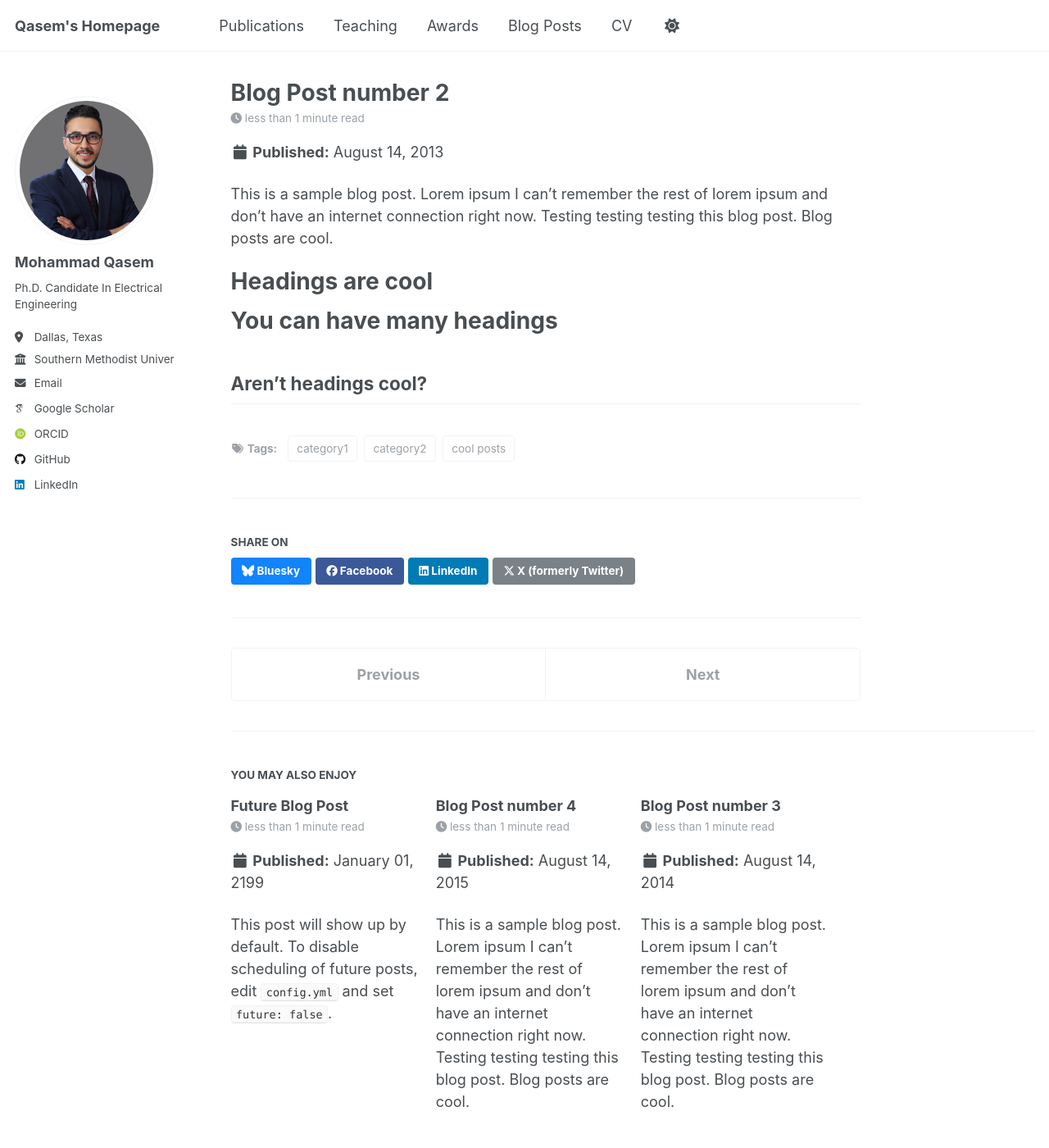
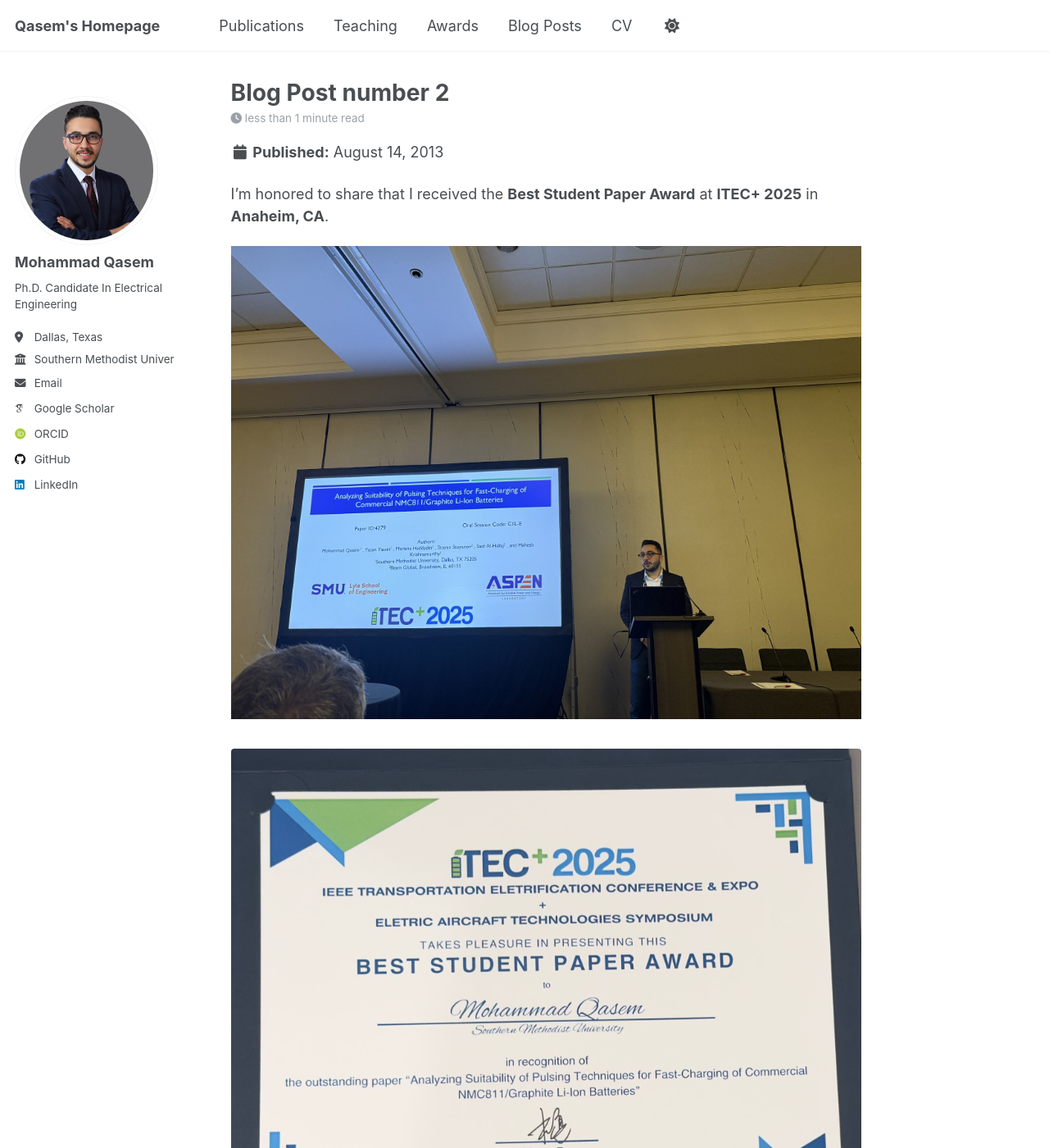
Before and after one commit to MohammadQasem97/Mohammad_Qasem.github.io, a Jekyll site: the page built from _posts/2013-08-14-blog-post-2.md, in a window 1280 px wide and 1400 px high. Shown: the whole window at 82% size. Built offline with Jekyll 4.4.1, drawn with Linux system fonts in a browser that asks for light colours; some web fonts are replaced; a script that is not in the unit is left out; some of the changed text lies outside the part shown.

Commit message:
Update 2013-08-14-blog-post-2.md

```diff
--- a/_posts/2013-08-14-blog-post-2.md
+++ b/_posts/2013-08-14-blog-post-2.md
@@ -8,7 +8,14 @@ tags:
   - category2
 ---
 
-This is a sample blog post. Lorem ipsum I can't remember the rest of lorem ipsum and don't have an internet connection right now. Testing testing testing this blog post. Blog posts are cool.
+I’m honored to share that I received the **Best Student Paper Award** at **ITEC+ 2025** in **Anaheim, CA**.
+
+![On-stage presentation]({{ '/images/itec2025-talk.jpg' | relative_url }})
+
+<figure>
+  <img src="{{ '/images/itec2025-certificate.jpg' | relative_url }}" alt="ITEC+ 2025 Best Student Paper certificate">
+  <figcaption>Certificate presented at the Electric Aircraft Technologies Symposium track.</figcaption>
+</figure>
 
 Headings are cool
 ======
```
